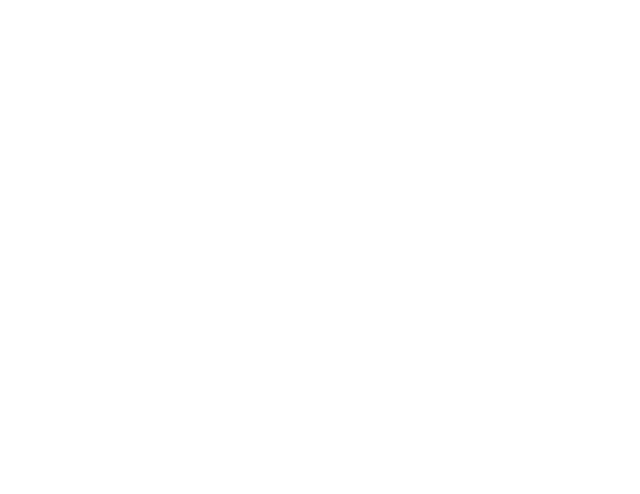
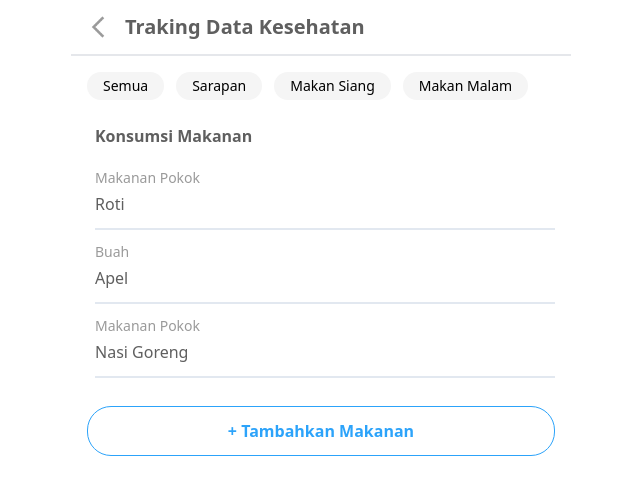
Before and after one commit to Personal-Health-Record/phr_frontend, a React (Create React App) app: page /monitoring/makanan in a window 1280 px wide. Before the commit this address had no page. Shown: the top 494 px of the page, without its empty margins (319-959 px from the left). Built offline with nearby package versions, Linux system fonts and the light colour scheme.

Commit message:
feat: implement tracking konsumsi makanan

```diff
--- a/src/helpers/insuranceDataHelper.ts
+++ b/src/helpers/insuranceDataHelper.ts
@@ -1,4 +1,3 @@
-"use client";
 import { useEffect, useState } from "react";
 import { Insurance, dummyInsuranceData } from "../routes/ProfilePage/constants";
 
--- /dev/null
+++ b/src/helpers/konsumsiMakananHelper.ts
@@ -0,0 +1,40 @@
+import { useEffect, useState } from "react";
+import {
+  KonsumsiMakanan,
+  dummyKonsumsiMakanan,
+} from "../routes/MonitoringPage/MonitoringMakananPage/constants";
+
+export const useGetKonsumsiMakanan = () => {
+  const [konsumsiMakanan, setKonsumsiMakanan] = useState<KonsumsiMakanan[]>();
+
+  useEffect(() => {
+    if (!konsumsiMakanan && typeof window !== "undefined") {
+      const konsumsiMakananStorage = localStorage.getItem(
+        "konsumsiMakananStorage"
+      );
+      if (konsumsiMakananStorage) {
+        setKonsumsiMakanan(JSON.parse(konsumsiMakananStorage));
+        return;
+      }
+
+      setKonsumsiMakanan(dummyKonsumsiMakanan);
+    }
+  }, [konsumsiMakanan]);
+
+  return {
+    konsumsiMakanan,
+  };
+};
+
+export const addKonsumsiMakanan = (
+  newKonsumsiMakanan: KonsumsiMakanan,
+  existingKonsumsiMakananList: KonsumsiMakanan[]
+) => {
+  const updatedKonsumsiMakananList =
+    existingKonsumsiMakananList!.concat(newKonsumsiMakanan);
+
+  localStorage.setItem(
+    "konsumsiMakananStorage",
+    JSON.stringify(updatedKonsumsiMakananList)
+  );
+};
--- /dev/null
+++ b/src/routes/MonitoringPage/MonitoringMakananPage/components/CardMakanan/index.tsx
@@ -0,0 +1,16 @@
+interface Props {
+  type: string;
+  name: string;
+}
+
+const CardMakanan = ({ name, type }: Props) => {
+  return (
+    <div className="flex flex-col ml-2 mt-3">
+      <p className="text-sm text-lightGrey">{type}</p>
+      <p className="text-md text-mainGrey mt-1">{name}</p>
+      <div className="bg-slate-200 mt-3" style={{ height: "2px" }} />
+    </div>
+  );
+};
+
+export default CardMakanan;
--- /dev/null
+++ b/src/routes/MonitoringPage/MonitoringMakananPage/components/ChipFilterItem/index.tsx
@@ -0,0 +1,16 @@
+interface Props {
+  text: string;
+  bgColor: string;
+}
+
+const ChipFilterItem = ({ text, bgColor }: Props) => {
+  return (
+    <div
+      className={`flex ${bgColor} rounded-2xl px-4 text-sm py-1 mb-1 justify-center whitespace-nowrap`}
+    >
+      <p>{text}</p>
+    </div>
+  );
+};
+
+export default ChipFilterItem;
--- /dev/null
+++ b/src/routes/MonitoringPage/MonitoringMakananPage/components/ChipTypes/index.tsx
@@ -0,0 +1,28 @@
+import { Dispatch, SetStateAction } from "react";
+
+import ChipFilterItem from "../ChipFilterItem";
+import { chipTypes } from "../../constants";
+
+interface Props {
+  handleClickChip: Dispatch<SetStateAction<string>>;
+  selectedChip: string;
+}
+
+const ChipTypes = ({ handleClickChip, selectedChip }: Props) => {
+  return (
+    <div className="flex overflow-x-auto gap-3">
+      {chipTypes.map((chip) => (
+        <div key={`chip-filter-${chip}`} onClick={() => handleClickChip(chip)}>
+          <ChipFilterItem
+            text={chip}
+            bgColor={
+              selectedChip !== chip ? "bg-superLightGrey" : "bg-mainBlue"
+            }
+          />
+        </div>
+      ))}
+    </div>
+  );
+};
+
+export default ChipTypes;
--- /dev/null
+++ b/src/routes/MonitoringPage/MonitoringMakananPage/constants/index.tsx
@@ -0,0 +1,25 @@
+export const chipTypes = ["Semua", "Sarapan", "Makan Siang", "Makan Malam"];
+
+export type KonsumsiMakanan = {
+  type: "Sarapan" | "Makan Siang" | "Makan Malam";
+  category: "Makanan Pokok" | "Buah" | "Sayuran" | "Lauk Pauk";
+  name: string;
+};
+
+export const dummyKonsumsiMakanan: KonsumsiMakanan[] = [
+  {
+    category: "Makanan Pokok",
+    name: "Roti",
+    type: "Sarapan",
+  },
+  {
+    category: "Buah",
+    name: "Apel",
+    type: "Sarapan",
+  },
+  {
+    category: "Makanan Pokok",
+    name: "Nasi Goreng",
+    type: "Makan Siang",
+  },
+];
--- /dev/null
+++ b/src/routes/MonitoringPage/MonitoringMakananPage/index.tsx
@@ -0,0 +1,53 @@
+import { useEffect, useState } from "react";
+import Header from "../../../components/Header";
+import ChipTypes from "./components/ChipTypes";
+import CardMakanan from "./components/CardMakanan";
+import { useGetKonsumsiMakanan } from "../../../helpers/konsumsiMakananHelper";
+
+const MonitoringMakananPage = () => {
+  const { konsumsiMakanan } = useGetKonsumsiMakanan();
+  const [typeFilter, setTypeFilter] = useState("");
+  const [finalDataMakanan, setFinalDataMakanan] = useState(konsumsiMakanan);
+
+  useEffect(() => {
+    if (typeFilter === "" || typeFilter === "Semua") {
+      setFinalDataMakanan(konsumsiMakanan);
+      return;
+    }
+
+    const filteredData = konsumsiMakanan?.filter(
+      (makanan) => makanan.type === typeFilter
+    );
+
+    setFinalDataMakanan(filteredData);
+  }, [konsumsiMakanan, typeFilter]);
+
+  return (
+    <div className="flex flex-col">
+      <Header title="Traking Data Kesehatan" />
+
+      <div className="flex flex-col w-full px-4 pt-4 gap-2">
+        <ChipTypes handleClickChip={setTypeFilter} selectedChip={typeFilter} />
+        <h3 className="font-semibold text-mainGrey pl-2 mt-3">
+          Konsumsi Makanan
+        </h3>
+
+        <div>
+          {finalDataMakanan?.map((makanan, idx) => (
+            <CardMakanan
+              name={makanan.name}
+              type={makanan.category}
+              key={`makanan-${idx}`}
+            />
+          ))}
+        </div>
+
+        <button className="border py-3 rounded-3xl text-mainBlue font-semibold border-mainBlue mt-5">
+          + Tambahkan Makanan
+        </button>
+      </div>
+    </div>
+  );
+};
+
+export default MonitoringMakananPage;
--- a/src/routes/MonitoringPage/components/CardKonsumsiMakananMonitoring/index.tsx
+++ b/src/routes/MonitoringPage/components/CardKonsumsiMakananMonitoring/index.tsx
@@ -3,13 +3,22 @@
 import fruitImg from "../../../../assets/images/food/fruit.png";
 import vegetableImg from "../../../../assets/images/food/vegetable.png";
 import imageCheckAll from "../../../../assets/images/pengingat/check_all.png";
+import { useNavigate } from "react-router-dom";
 
 const CardKonsumsiMakananMonitoring = () => {
+  const navigate = useNavigate();
+
+  const handleUbahTarget = () => {
+    navigate("/monitoring/makanan");
+  };
+
   return (
     <div className="flex flex-col p-5 shadow-md rounded-xl">
       <div className="flex justify-between items-center">
         <p>Konsumsi Makanan</p>
-        <p className="text-xs text-lightGrey">Ubah target</p>
+        <p className="text-xs text-lightGrey" onClick={handleUbahTarget}>
+          Ubah target
+        </p>
       </div>
 
       <div className="mt-5">
--- a/src/routes/index.tsx
+++ b/src/routes/index.tsx
@@ -57,6 +57,7 @@
 import FaskesPage from "./FaskesPage";
 import FaskesDetail from "./FaskesPage/FaskesDetails";
 import NotificationPage from "./NotificationsPage";
+import MonitoringMakananPage from "./MonitoringPage/MonitoringMakananPage";
 
 const MainRoutes = () => {
   return (
@@ -144,6 +145,7 @@
       />
       <Route path="/monitoring/data-tracking" element={<DataTracking />} />
       <Route path="/monitoring/dashboard" element={<MonitoringDashboard />} />
+      <Route path="/monitoring/makanan" element={<MonitoringMakananPage />} />
 
       <Route path="/faskes" element={<FaskesPage />} />
       <Route path="/faskes/details" element={<FaskesDetail />} />
```
